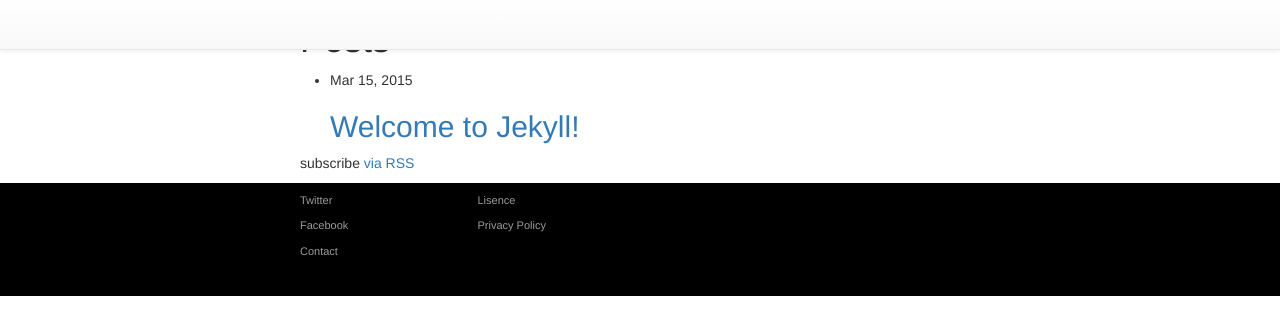
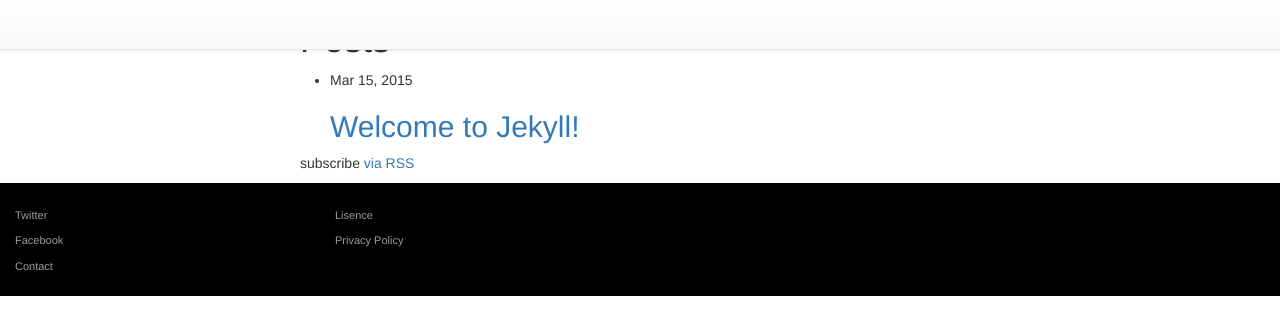
Before and after one commit to nspire/nspire2015, a Jekyll site: the page built from index.html, in a window 1280 px wide. Shown: the top 335 px of the page. Built offline with Jekyll 4.4.1, drawn with Linux system fonts in a browser that asks for light colours; nearby versions of some CDN libraries.

Commit message:
fixed padding in footer

```diff
--- a/_includes/footer.html
+++ b/_includes/footer.html
@@ -1,8 +1,7 @@
 <footer class="site-footer">
 
-  <div class="wrapper">
 
-    <div class="footer-col-wrapper row">
+    <div class="row">
 
       <div class="col-sm-3">
         <ul class="footer-list">
@@ -20,6 +19,4 @@
 
     </div>
 
-  </div>
-
 </footer>
--- a/_sass/_layout.scss
+++ b/_sass/_layout.scss
@@ -7,6 +7,7 @@
     color: $footer-link-color;
     background: #000000;
     font-size: 11px;
+    padding: 15px;
 }
 
 .footer-list {
@@ -22,6 +23,4 @@
             color: $footer-link-color;
         }
     }
-
-
 }
```
